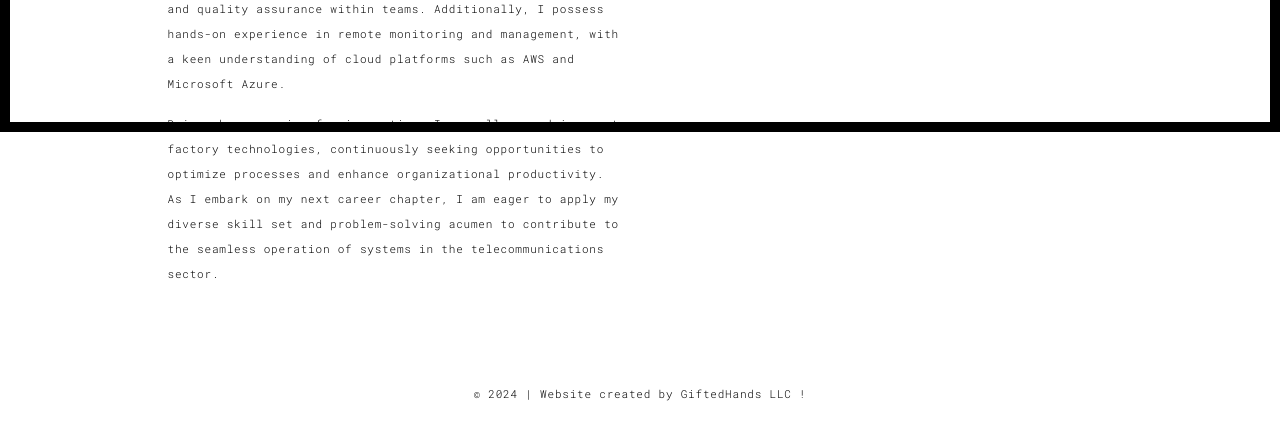
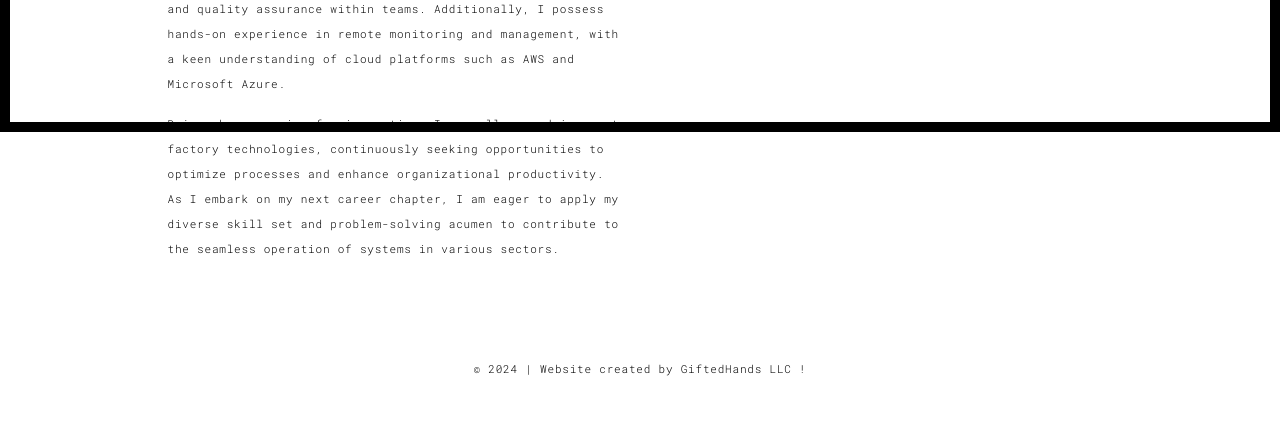
Before and after one commit to ademoyosoreoluwa/portfo, a Flask app: page /about.html in a window 1280 px wide. Shown: the part 668-1099 px from the top of the page. After the commit the page ends 1044 px from the top, so only its background shows below. Run offline with Flask 3, Linux system fonts and the light colour scheme; some libraries are stand-ins or nearby versions.

Commit message:
Update about.html

```diff
--- a/templates/about.html
+++ b/templates/about.html
@@ -66,7 +66,7 @@
 
                   <p>My technical prowess extends to a range of programming languages such as C++, Python, and Java, as well as the Django framework and SQL. Leveraging these skills, I've consistently delivered clean, scalable code and facilitated effective code reviews, fostering a culture of collaboration and quality assurance within teams. Additionally, I possess hands-on experience in remote monitoring and management, with a keen understanding of cloud platforms such as AWS and Microsoft Azure.</p>
 
-                  <p>Driven by a passion for innovation, I am well-versed in smart factory technologies, continuously seeking opportunities to optimize processes and enhance organizational productivity. As I embark on my next career chapter, I am eager to apply my diverse skill set and problem-solving acumen to contribute to the seamless operation of systems in the telecommunications sector.</p>
+                  <p>Driven by a passion for innovation, I am well-versed in smart factory technologies, continuously seeking opportunities to optimize processes and enhance organizational productivity. As I embark on my next career chapter, I am eager to apply my diverse skill set and problem-solving acumen to contribute to the seamless operation of systems in various sectors.</p>
                 </div>
                 <div class="col-xs-12 col-md-6">
                   <img src="/static/assets/images/profil.png" class="img-responsive" alt="">
```
